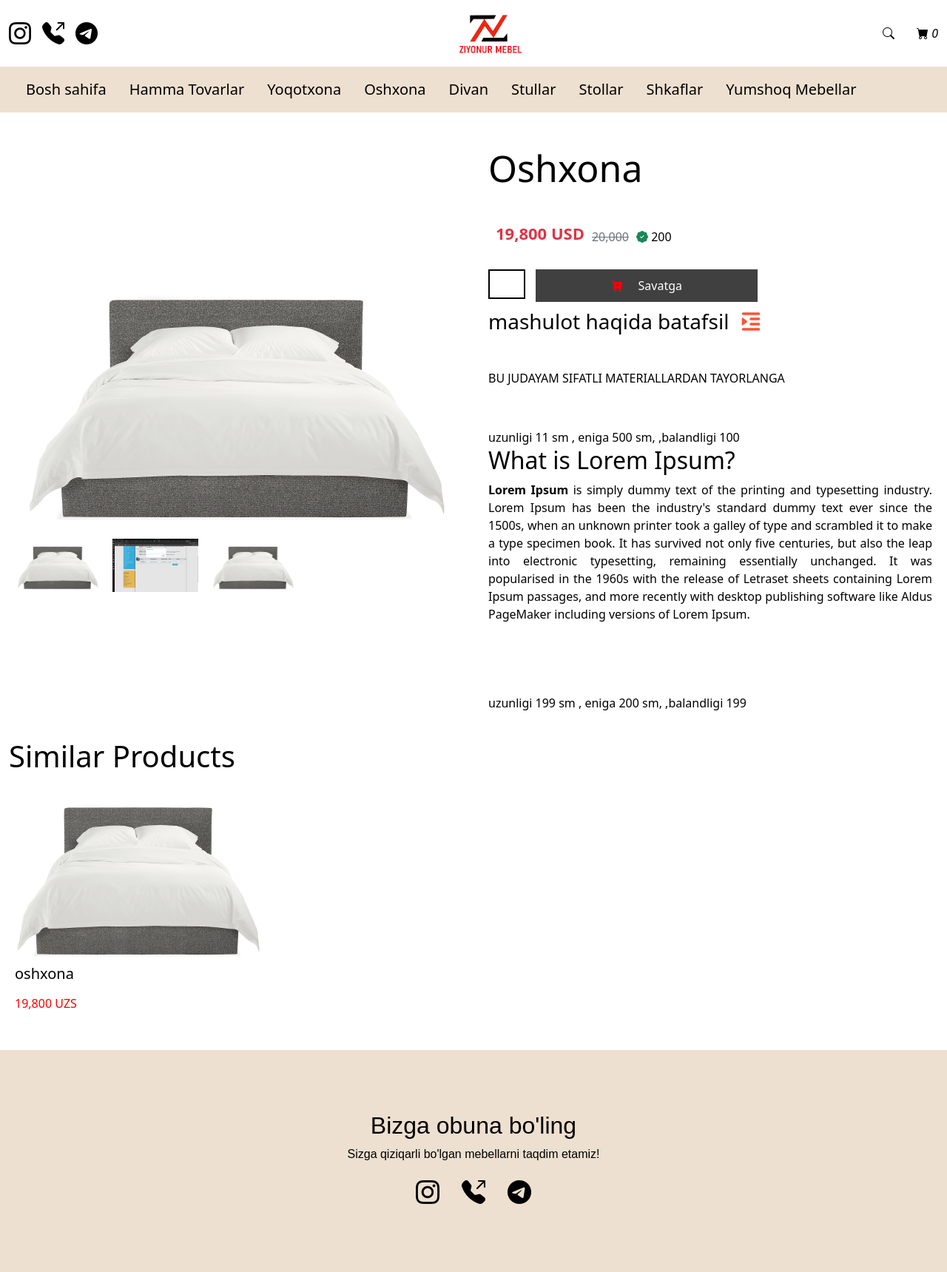
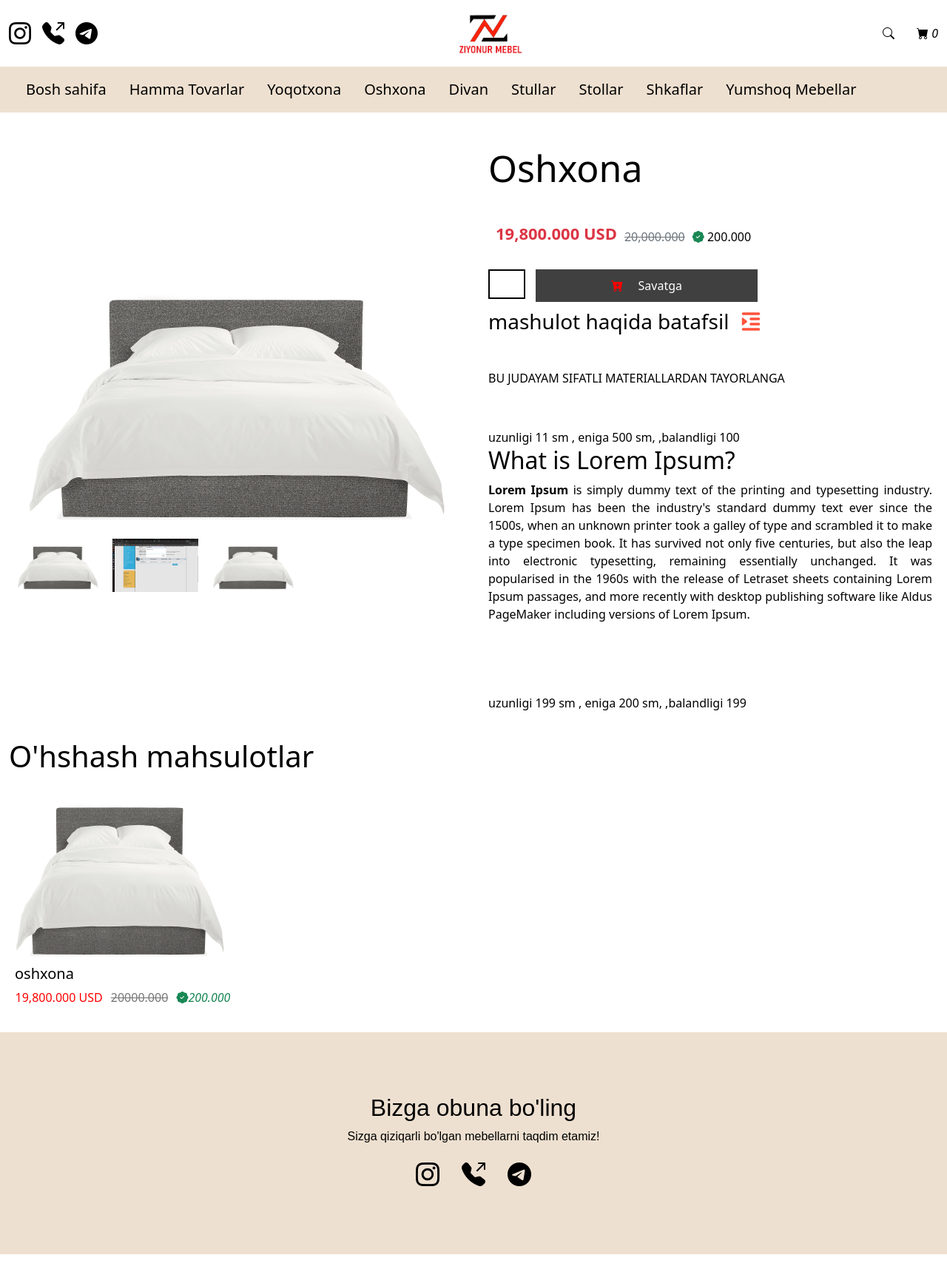
Before and after one commit to RamazonDjamolov/furniture-_django, a Django app: page /toplamlar_view_pr/1/ in a window 1280 px wide. Shown: the whole page at 74% size. After the commit the page ends 1695 px from the top, so only its background shows below. Run offline with Django 5.2, Linux system fonts and the light colour scheme; data comes from the database, SQL or seed files in the repository; both versions use the stored data as it was after the commit; style sheets or scripts are compiled from the project's sources; parts of the project's set-up code (start-up, migrations or seed data) failed here and were passed over; some libraries are stand-ins or nearby versions.

Commit message:
inticoma

```diff
--- a/assets/main/css/category.scss
+++ b/assets/main/css/category.scss
@@ -165,6 +165,8 @@
 }
 
 
+
+
 @media screen and (max-width: 1188px) {
 
   .container {
@@ -190,6 +192,9 @@
         border-radius: 10px;
         background-color: white;
         cursor: pointer;
+        display: flex;
+        justify-content: end;
+        flex-direction: column;
         box-shadow: rgba(0, 0, 0, 0.25) 0px 54px 55px, rgba(0, 0, 0, 0.12) 0px -12px 30px, rgba(0, 0, 0, 0.12) 0px 4px 6px, rgba(0, 0, 0, 0.17) 0px 12px 13px, rgba(0, 0, 0, 0.09) 0px -3px 5px;
 
 
@@ -370,7 +375,7 @@
             //align-items: center;
             //justify-content: center;
 
-            .add_tocart{
+            .add_tocart {
               width: 80%;
               margin: 0 auto;
               padding: 10px 20px;
@@ -428,144 +433,3 @@
   }
 
 }
-
-
-//@media screen and (max-width:1024px) {
-//    .container {
-//        margin: 0 auto;
-//        // background-color: aquamarine;
-//
-//        .block {
-//            display: flex;
-//            justify-content: center;
-//            align-items: center;
-//            flex-direction: column;
-//
-//            .cart-container {
-//                position: relative;
-//                width: 200px;
-//                height: auto  ;
-//                margin-bottom:15px ;
-//            }
-//
-//            .my-cart {
-//                width: 100%;
-//                height: 100%;
-//                border: 1px solid black;
-//                border-radius: 10px;
-//                background-color: white;
-//                cursor: pointer;
-//                box-shadow: rgba(0, 0, 0, 0.25) 0px 54px 55px, rgba(0, 0, 0, 0.12) 0px -12px 30px, rgba(0, 0, 0, 0.12) 0px 4px 6px, rgba(0, 0, 0, 0.17) 0px 12px 13px, rgba(0, 0, 0, 0.09) 0px -3px 5px;
-//
-//
-//
-//
-//
-//                .img {
-//                    width: 100%;
-//
-//
-//                    img {
-//                        width: 100%;
-//                        height: auto;
-//                        border-radius: 10px;
-//                    }
-//                }
-//
-//                .price {
-//                    display: flex;
-//                    justify-content: space-around;
-//                    margin-bottom: 20px;
-//                     p{
-//                        color: red;
-//                     }
-//
-//                     del{
-//                        text-decoration:line-through;
-//                        color: rgb(120, 119, 119);
-//                     }
-//
-//                     span{
-//                        i{
-//                            color: green;
-//                        }
-//                     }
-//
-//                }
-//
-//                .form {
-//                    display: flex;
-//                    justify-content: space-around;
-//                    align-items: center;
-//                    flex-direction: column;
-//                    height: auto;
-//                    width: 100%;
-//
-//                    .add_tocart {
-//
-//                        width: 70%;
-//                        margin: 0 auto;
-//                        padding: 10px 20px;
-//                        background-color: #404040;
-//                        color   : #fff;
-//                        text-decoration: none;
-//                        border-radius: 0px;
-//                        border: none;
-//                        cursor: pointer;
-//                        text-align: center;
-//                        margin-bottom: 10px;
-//
-//                        &:hover {
-//                        transition: 0.90s ease;
-//
-//                        background-color: black;
-//
-//
-//                        }
-//
-//                    }
-//
-//                    .product-view {
-//                        width: 70%;
-//                        margin: 0 auto;
-//                        display: inline-block;
-//                        padding: 10px 20px;
-//                        background-color: transparent;
-//                        background-color: #fff;
-//                        color: black;
-//                        text-decoration: underline;
-//                        border-radius: 0px;
-//                        border: none;
-//                        cursor: pointer;
-//                        text-align: center;
-//                        transition: 1.5 ease;
-//
-//                        &:hover{
-//                            transition: 0.90s ease;
-//
-//                            text-decoration: none;
-//                        }
-//                    }
-//
-//
-//                }
-//
-//
-//
-//            }
-//
-//           }
-//        }
-//
-//
-//}
-//
-//@media screen and  (max-width: 720px) {
-//.container{
-//  margin: 0 auto;
-//  .block{
-//    display: grid;
-//    grid-template-columns: auto auto;
-//  }
-//}
-//}
--- a/assets/main/css/main.css
+++ b/assets/main/css/main.css
@@ -157,6 +157,9 @@
     border-radius: 10px;
     background-color: white;
     cursor: pointer;
+    display: flex;
+    justify-content: end;
+    flex-direction: column;
     box-shadow: rgba(0, 0, 0, 0.25) 0px 54px 55px, rgba(0, 0, 0, 0.12) 0px -12px 30px, rgba(0, 0, 0, 0.12) 0px 4px 6px, rgba(0, 0, 0, 0.17) 0px 12px 13px, rgba(0, 0, 0, 0.09) 0px -3px 5px;
   }
   .container .block .my-cart .img {
--- a/assets/main/css/main.scss
+++ b/assets/main/css/main.scss
@@ -210,6 +210,9 @@
         border-radius: 10px;
         background-color: white;
         cursor: pointer;
+        display: flex;
+        justify-content: end;
+        flex-direction: column;
         box-shadow: rgba(0, 0, 0, 0.25) 0px 54px 55px, rgba(0, 0, 0, 0.12) 0px -12px 30px, rgba(0, 0, 0, 0.12) 0px 4px 6px, rgba(0, 0, 0, 0.17) 0px 12px 13px, rgba(0, 0, 0, 0.09) 0px -3px 5px;
 
 
@@ -339,6 +342,7 @@
         border-radius: 10px;
         background-color: white;
         cursor: pointer;
+
         box-shadow: rgba(0, 0, 0, 0.25) 0px 54px 55px, rgba(0, 0, 0, 0.12) 0px -12px 30px, rgba(0, 0, 0, 0.12) 0px 4px 6px, rgba(0, 0, 0, 0.17) 0px 12px 13px, rgba(0, 0, 0, 0.09) 0px -3px 5px;
 
 
@@ -383,6 +387,7 @@
           visibility: visible;
           height: auto;
           width: 100%;
+
 
           .add_tocart {
 
--- a/furniture/views.py
+++ b/furniture/views.py
@@ -87,13 +87,13 @@ def new_product(request):
     category = func_category(request)
     xonalar = func_complect_category(request)
     try:
-        products = Product.objects.all()[::20]
+        products = Product.objects.all()[::-1]
     except:
         products = Product.objects.all()
     total_item = get_total_item(request)
     return render(request, 'category.html', {
         'category': category,
-        'products': products,
+        'products': products[:20],
         'total_item': total_item,
         'xonalar': xonalar,
 
--- a/templates/category.html
+++ b/templates/category.html
@@ -3,7 +3,7 @@
 {% load humanize %}
 
 {% block extra_css %}
-    <link rel="stylesheet" href="{% static 'main/css/category.css' %}">
+    <link rel="stylesheet" href="{% static 'main/css/main.css' %}">
 {% endblock %}
 
 {% block content %}
@@ -33,10 +33,10 @@
 
                         <div class="price ps-3">
                             {% if product.sale_price == 0 or product.sale_price == None %}
-                                <p>{{ product.real_price|floatformat:0|intcomma }}</p>
+                                <p>{{ product.real_price|intcomma }}</p>
 
                             {% else %}
-                                <p class=""> {{ product.real_price|floatformat:0|intcomma }} USD</p>
+                                <p class=""> {{ product.real_price|intcomma }} USD</p>
                                 <del>  {{ product.price }}</del>
                                 <span>
                                 <i class="bi bi-patch-check-fill text-success">{{ product.sale_price }} </i>
--- a/templates/main.html
+++ b/templates/main.html
@@ -74,10 +74,10 @@
                         <div class="price ps-3">
 
                             {% if product.sale_price == 0 or product.sale_price == None %}
-                                <p>{{ product.real_price|floatformat:0|intcomma }}</p>
+                                <p>{{ product.real_price|intcomma }}</p>
 
                             {% else %}
-                                <p class=""> {{ product.real_price|floatformat:0|intcomma }} USD</p>
+                                <p class=""> {{ product.real_price|intcomma }} USD</p>
                                 <del>  {{ product.price }}</del>
                                 <span>
                                 <i class="bi bi-patch-check-fill text-success">{{ product.sale_price }} </i>
@@ -87,7 +87,7 @@
                         </div>
 
                         <div class="form">
-                            <form class="w-100  d-flex justify-content-center align-items-center"
+                            <form class="w-100  d-flex justify-content-center align-items-center "
                                   action="{% url 'add' product.id %}" method="post">
                                 {% csrf_token %}
                                 <input type="text" hidden="hidden" value="{{ request.path }}#{{ product.id }}"
--- a/templates/new_product.html
+++ b/templates/new_product.html
@@ -3,7 +3,7 @@
 {% load humanize %}
 
 {% block extra_css %}
-    <link rel="stylesheet" href="{% static 'main/css/category.css' %}">
+    <link rel="stylesheet" href="{% static 'main/css/main.css' %}">
 {% endblock %}
 
 {% block content %}
@@ -33,10 +33,10 @@
 
                         <div class="price ps-3">
                             {% if product.sale_price == 0 or product.sale_price == None %}
-                                <p>{{ product.real_price|floatformat:0|intcomma }}</p>
+                                <p>{{ product.real_price|intcomma }}</p>
 
                             {% else %}
-                                <p class=""> {{ product.real_price|floatformat:0|intcomma }} USD</p>
+                                <p class=""> {{ product.real_price|intcomma }} USD</p>
                                 <del>  {{ product.price }}</del>
                                 <span>
                                 <i class="bi bi-patch-check-fill text-success">{{ product.sale_price }} </i>
--- a/templates/toplarlar_pr_view.html
+++ b/templates/toplarlar_pr_view.html
@@ -13,7 +13,8 @@
 
     <link rel="stylesheet" href="{% static 'main/css/view_product.css' %}">
 
-    <link rel="stylesheet" href="{% static 'main/css/category.css' %}">
+    <link rel="stylesheet" href="{% static 'main/css/main.css' %}">
+
 
 {% endblock %}
 
@@ -54,15 +55,15 @@
                 <div class="price">
                     <h4> {{ products.real_sale_price }}</h4>
 
-                    <h4 class="text-danger">{{ products.real_price|floatformat:0|intcomma }} USD</h4>
+                    <h4 class="text-danger">{{ products.real_price|intcomma }} USD</h4>
                     {% if products.sale_price == 0 or products.sale_price == None %}
                         {##}
                     {% else %}
                         <p>
-                            <del class="text-decoration-line-through text-secondary">{{ products.price|floatformat:0|intcomma }} </del>
+                            <del class="text-decoration-line-through text-secondary">{{ products.price|intcomma }} </del>
                         </p>
                         <p>
-                            <i class="bi bi-patch-check-fill text-success"> </i>{{ products.sale_price|floatformat:0|intcomma }}
+                            <i class="bi bi-patch-check-fill text-success"> </i>{{ products.sale_price|intcomma }}
                         </p>
 
                     {% endif %}
@@ -75,7 +76,7 @@
 
                     <input class="mt-3" type="number" values="1" min="1" max="99" name="quantity"/>
                     <input type="text" hidden="hidden" value="{{ request.path }}#{{ product.id }}"
-                                       name='next'>
+                           name='next'>
                     <button type="submit" class="add_tocart">
                         <i class="bi bi-cart-plus-fill me-3" style="color: red"></i> Savatga
                     </button>
@@ -98,7 +99,7 @@
     </div>
 
     <div class="container">
-        <h1>Similar Products</h1>
+        <h1>O'hshash mahsulotlar </h1>
         <div class="block">
 
             {% for product in similarproducts %}
@@ -117,19 +118,22 @@
                         </div>
 
                         <div class="price ps-2">
-                            {% if product.sale_price == 0 and null %}
-                                <p>{{ product.real_price|floatformat:0|intcomma }}</p>
-
+                            {% if product.sale_price == 0 or product.sale_price == None %}
+                                <p>{{ product.real_price|intcomma }}</p>
 
                             {% else %}
-                                <p class="mt-2 text-start"> {{ product.real_price|floatformat:0|intcomma }} UZS</p>
+                                <p class="mb-0"> {{ product.real_price|intcomma }} USD</p>
+                                <del>  {{ product.price }}</del>
+                                <span>
+                                <i class="bi bi-patch-check-fill text-success">{{ product.sale_price }} </i>
+                                </span>
 
                             {% endif %}
                         </div>
 
                         <div class="form">
                             <form class="w-100  d-flex justify-content-center align-items-center"
-                                    action="{% url 'add' product.id %}" method="post">
+                                  action="{% url 'add' product.id %}" method="post">
                                 {% csrf_token %}
                                 <input type="text" hidden="hidden" value="{{ request.path }}#{{ product.id }}"
                                        name='next'>
```
Also changed, not shown: templates/cart.html (+6 -6 lines), templates/search.html (+27 -12 lines), templates/toplamlar.html (+8 -7 lines), templates/view_product.html (+12 -8 lines), db.sqlite3, 1 other file. Lines whose indentation alone changed are shown as unchanged.
